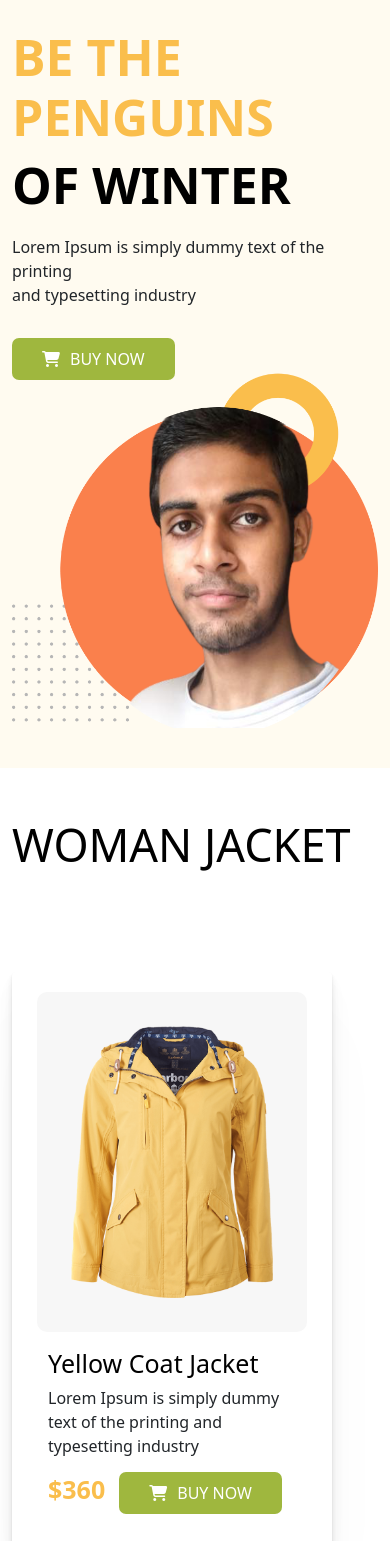
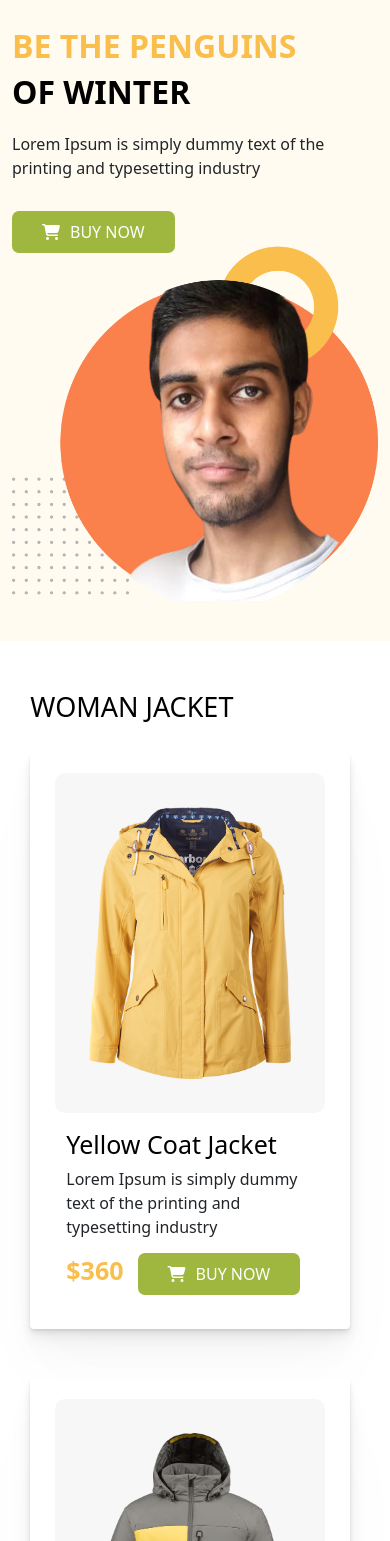
Before and after one commit to junaidbinjaman/Assignment-2, a plain HTML site: page index.html in a window 390 px wide. Shown: the part 59-1600 px from the top of the page. Drawn offline with nearby package versions, Linux system fonts and the light colour scheme.

Commit message:
third version with some responsive chamges

```diff
--- a/index.html
+++ b/index.html
@@ -98,10 +98,10 @@
             <div class="header-content" id="home">
                 <div class="row">
                     <div class="col-md-7 d-flex align-content-center flex-wrap">
-                        <div class="heater-text">
+                        <div class="header-text">
                             <h1 class="header-first-h1">Be the Penguins</h1>
                             <h1 class="header-second-h1">of Winter</h1>
-                            <p>Lorem Ipsum is simply dummy text of the printing<br/> and typesetting industry</p>
+                            <p>Lorem Ipsum is simply dummy text of the printing and typesetting industry</p>
                             <a href="#" class="btn-custom"><i class="fas fa-shopping-cart btn-icon"></i>buy now</a>
                         </div>
                     </div>
@@ -118,7 +118,8 @@
 
     <!-- main section start -->
     <main>
-        <div class="container women-section" id="product">
+        <div class="container" id="product">
+            <div class="women-section">
                 <h1>WOMan Jacket</h1>
                 <div class="row">
                     <div class="col-md-4">
@@ -168,7 +169,8 @@
                     </div>
                 </div>
             </div>
-        <div class="container women-section">
+        </div>
+        <div class="container">
             <div class="women-section">
                 <h1>Man Jacket</h1>
                 <div class="row">
--- a/style.css
+++ b/style.css
@@ -19,6 +19,10 @@
     color: black
 }
 
+.heater-text p {
+    width: 400px;
+}
+
 .btn-custom {
     padding: 10px 30px;
     text-transform: uppercase;
@@ -32,7 +36,7 @@
     margin-right: 10px;
 }
 
-.heater-text p {
+.header-text p {
     margin-bottom: 40px;
     margin-top: 20px;
 }
@@ -135,7 +139,7 @@
 
 /* MOBILE DESIGN */
 
-@media screen and (max-width: 768px) {
+@media screen and (max-width: 576px) {
     .nav-menu-all {
         display: none;
     }
@@ -147,6 +151,12 @@
     .mobile-menu-section {
         display: block;
         margin-bottom: 30px;
+    }
+    .header-first-h1 {
+        font-size: 32px;
+    }
+    .header-second-h1 {
+        font-size: 32px;
     }
     .product-custom-design img {
         border-radius: 10px;
@@ -185,10 +195,17 @@
         font-size: 20px;
         margin: 20px 0;
     }
-    .women-section {
-        margin-left: 30px;
-    }
     .product-footer h4 {
         font-size: 25px;
     }
+    .heater-text p {
+        width: 320px;
+    }
+    .women-section {
+        margin-left: 5%;
+    }
+    .women-section>h1 {
+        font-size: 27px;
+        margin-bottom: -20px;
+    }
 }
```
Lines whose indentation alone changed are shown as unchanged.
